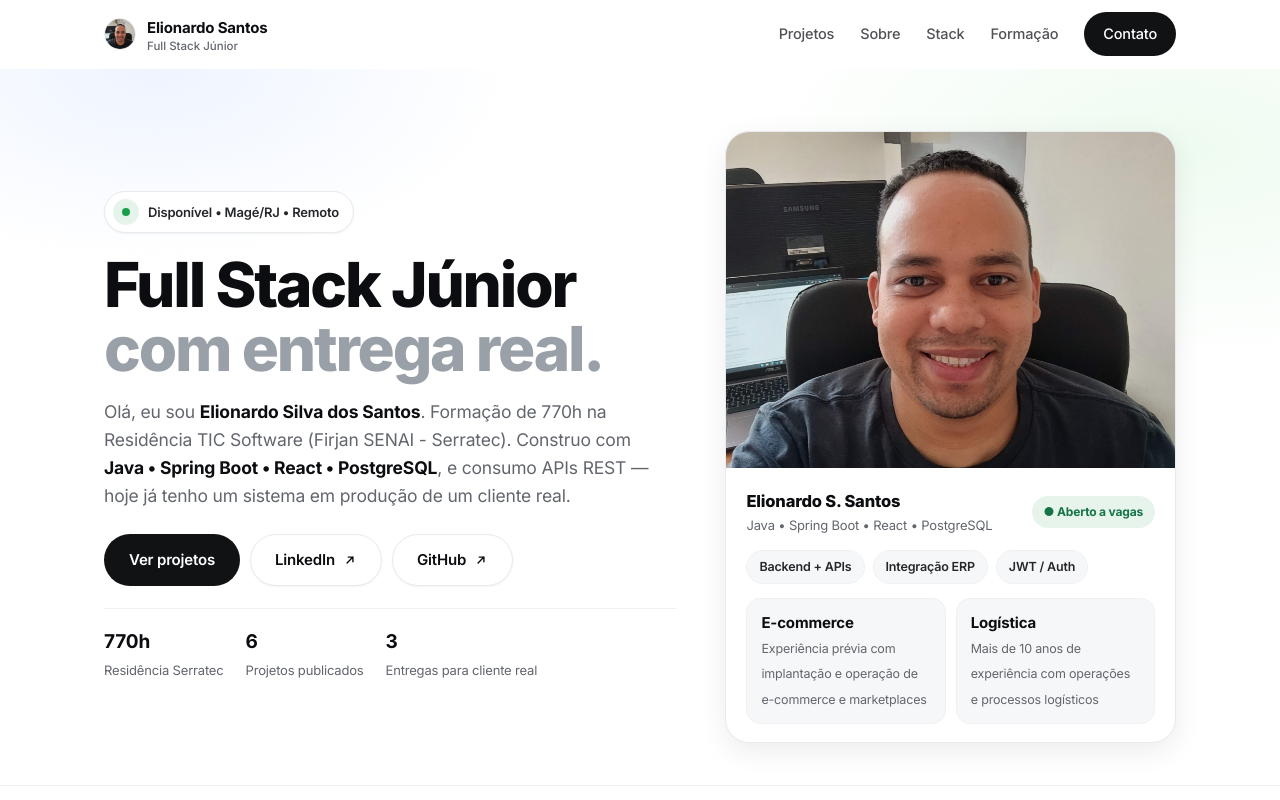
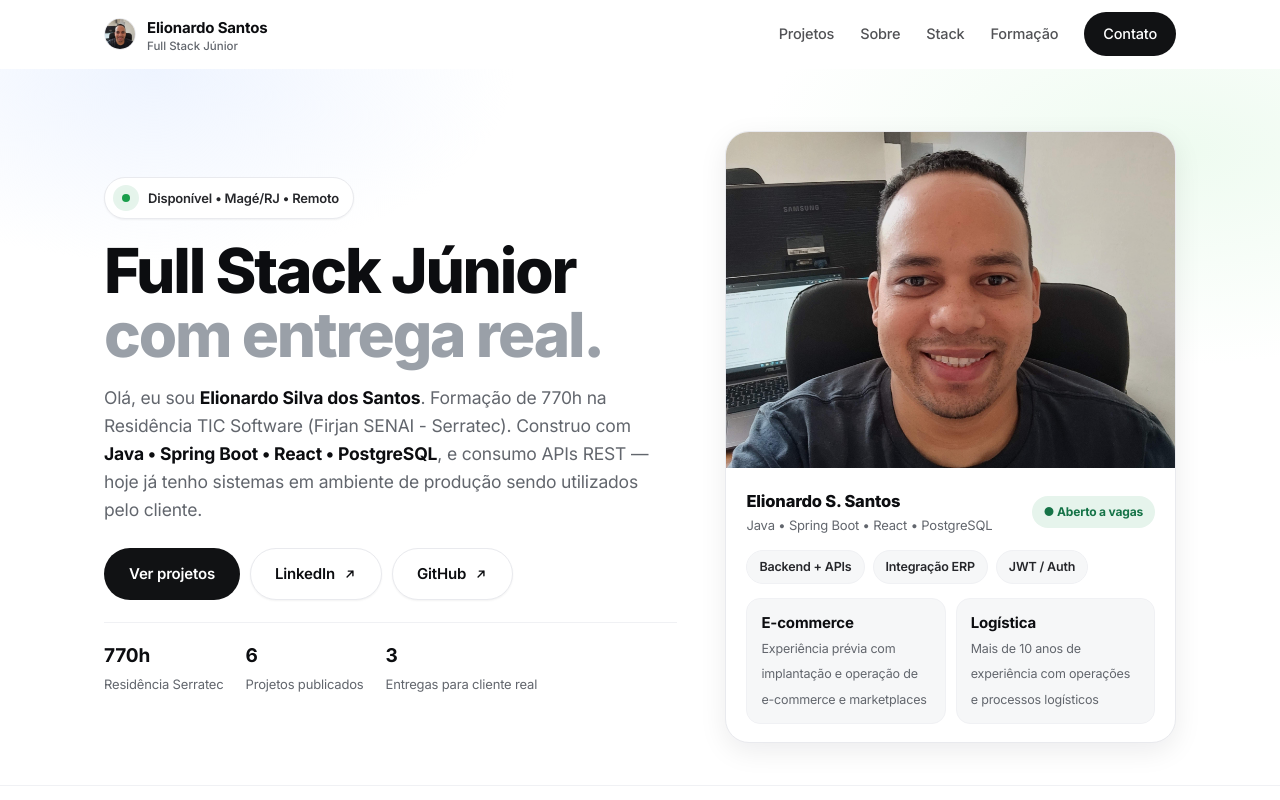
Before and after one commit to elionardosantos/portfolio, a React (Vite) app: page / in a window 1280 px wide. Shown: the top 800 px of the page. Built offline with nearby package versions, Linux system fonts and the light colour scheme.

Commit message:
fix: correção de texto da descrição

```diff
--- a/src/App.tsx
+++ b/src/App.tsx
@@ -287,7 +287,7 @@ function Hero() {
           <p className="hero-desc rv">
             Olá, eu sou <strong>Elionardo Silva dos Santos</strong>. Formação de 770h na Residência
             TIC Software (Firjan SENAI - Serratec). Construo com <strong>Java • Spring Boot • React • PostgreSQL</strong>,
-            e consumo APIs REST — hoje já tenho um sistema em produção de um cliente real.
+            e consumo APIs REST — hoje já tenho sistemas em ambiente de produção sendo utilizados pelo cliente.
           </p>
           <div className="hero-actions rv">
             <a href="#projetos" className="btn btn-dark">Ver projetos</a>
```
